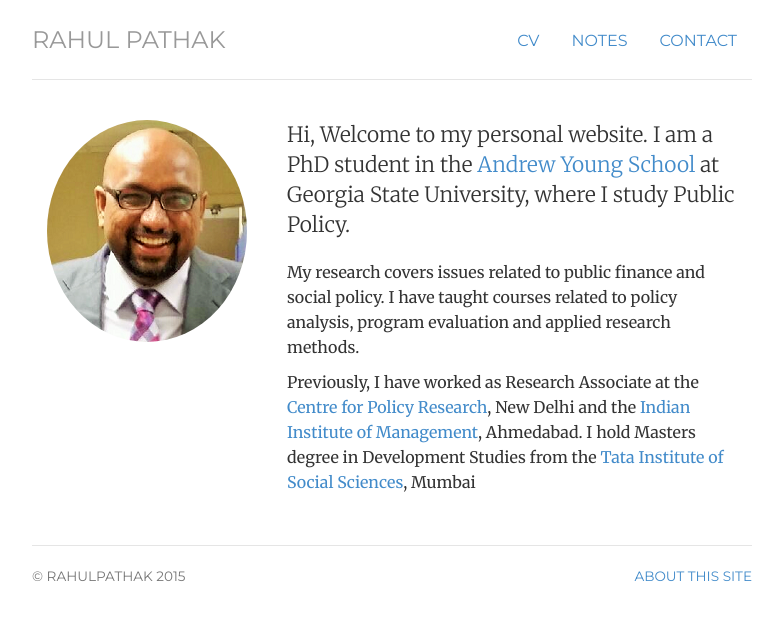
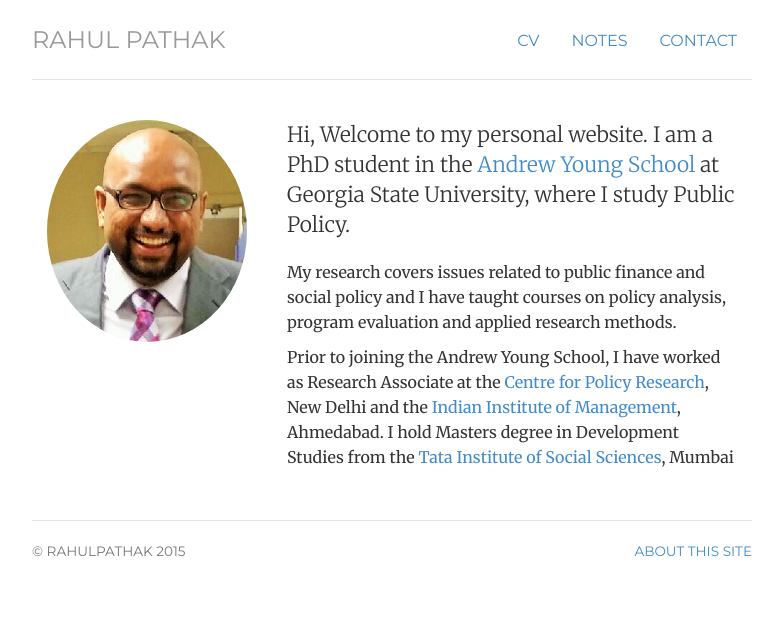
Before and after one commit to pathak-rahul/pathak-rahul.github.io, a Jekyll site: the page built from index.html, in a window 1280 px wide. Shown: the top 620 px of the page, without its empty margins (248-1031 px from the left). Built offline with Jekyll 4.4.1, drawn with Linux system fonts in a browser that asks for light colours.

Commit message:
Update index.html

```diff
--- a/index.html
+++ b/index.html
@@ -15,9 +15,9 @@
 	<div itemscope itemtype="http://data-vocabulary.org/Person" class="col-sm-8">
 	<p class="lead"> Hi, Welcome to my personal website. I am a PhD student in the <a href="http://aysps.gsu.edu/"> Andrew Young School</a> at Georgia State University, where I study Public Policy.</p>
 
-	<p> My research covers issues related to public finance and social policy. I have taught courses related to policy analysis, program evaluation and applied research methods. </p>
+	<p> My research covers issues related to public finance and social policy and I have taught courses on policy analysis, program evaluation and applied research methods. </p>
 
-	<p>Previously, I have worked as Research Associate at the <a href="http://www.cprindia.org/"> Centre for Policy Research</a>, New Delhi and  the <a href="http://www.iimahd.ernet.in/"> Indian Institute of Management</a>, Ahmedabad. I hold Masters degree in Development Studies from the <a href="http://tiss.edu//"> Tata Institute of Social Sciences</a>, Mumbai </span></p>	</div>
+	<p>Prior to joining the Andrew Young School, I have worked as Research Associate at the <a href="http://www.cprindia.org/"> Centre for Policy Research</a>, New Delhi and  the <a href="http://www.iimahd.ernet.in/"> Indian Institute of Management</a>, Ahmedabad. I hold Masters degree in Development Studies from the <a href="http://tiss.edu//"> Tata Institute of Social Sciences</a>, Mumbai </span></p>	</div>
 
 </div>
 <!-- </div> -->
```
